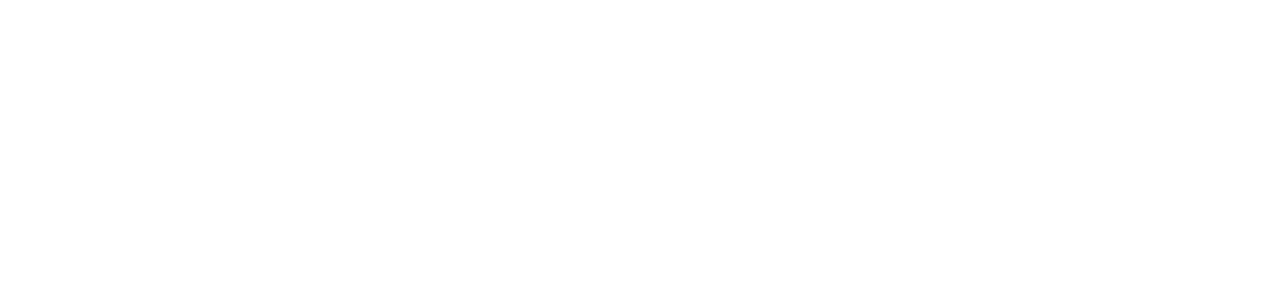
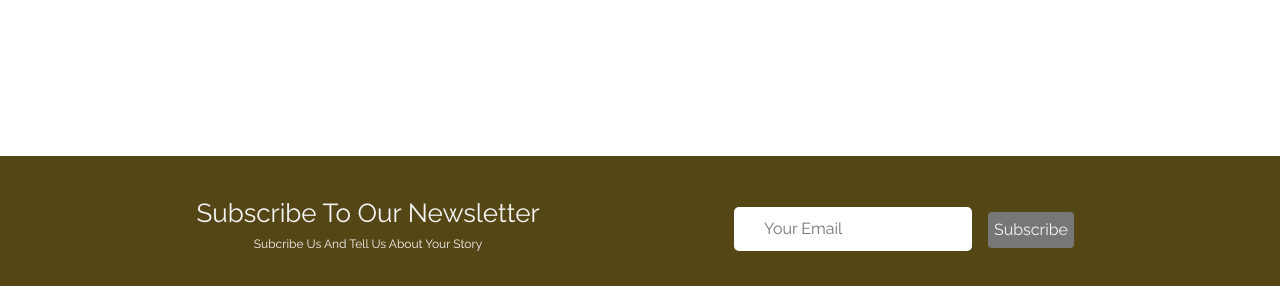
Before and after one commit to KayodeOlusi/holy-fellowship, a React (Create React App) app: page / in a window 1280 px wide. Shown: the part 1308-1608 px from the top of the page. Before the commit the page ends 1528 px from the top, so only its background shows below. Built offline with nearby package versions, Linux system fonts and the light colour scheme.

Commit message:
done with  landing page

```diff
--- a/src/App.css
+++ b/src/App.css
@@ -134,6 +134,43 @@
 
 /*********************END OF BOTTOMPAGE STYLING******************************************/
 
+/*********************FOOTER STYLING******************************************/
+
+.newsletter .newsletter-content {
+  padding: 26px;
+}
+
+.footer {
+  background-color: #554616;
+  margin-bottom: 14px;
+}
+
+.newsletter .newsletter-content h2 {
+  color: whitesmoke;
+  font-size: 26px;
+}
+
+.newsletter .newsletter-content h4 {
+  color: whitesmoke;
+  font-size: 12px;
+}
+
+.newsletter .newsletter-content input {
+  border: none;
+  padding: 10px 30px;
+  border-radius: 5px;
+}
+
+.newsletter .newsletter-content input:focus {
+  outline: none;
+}
+
+.newsletter .newsletter-content button {
+  background-color: #777777;
+  color: whitesmoke;
+  padding: 5px;
+}
+/*********************END OF FOOTER STYLING******************************************/
 
 
 
@@ -194,6 +231,15 @@
   .bottom-page .bottom-page-text h5 {
     font-size: 13px;
   }
+
+  .newsletter .newsletter-content button {
+    background-color: #554616;
+  }
+
+  .newsletter .newsletter-content input {
+    padding: 5px 8px;
+    font-size: 13px;
+  }
 }
 
 @media only screen and (min-width: 481px) and (max-width: 768px) {
@@ -240,4 +286,8 @@
   .bottom-page .bottom-page-image {
     width: 400px;
   }
+
+  .newsletter .newsletter-content button {
+    background-color: #554616;
+  }
 }
--- a/src/components/home/Footer.js
+++ b/src/components/home/Footer.js
@@ -1,7 +1,20 @@
 const Footer = () => {
     return (
         <div className="footer">
-
+            <div className = "newsletter container">
+                <div className="row d-flex justify-content-center align-items-center newsletter-content text-center texts">
+                    <div className="col-sm-12 col-md-6 col-lg-6 mt-3">
+                        <h2>Subscribe To Our Newsletter</h2>
+                        <h4>Subcribe Us And Tell Us About Your Story</h4>
+                    </div>
+                    <div className="col-sm-12 col-md-6 col-lg-6 text-center mt-3">
+                        <form>
+                            <input type = "text" placeholder = "Your Email" />
+                            <button className = "btn mx-3">Subscribe</button>
+                        </form>
+                    </div>
+                </div>
+            </div>
         </div>
      );
 }
--- a/src/components/home/Home.js
+++ b/src/components/home/Home.js
@@ -1,4 +1,5 @@
 import BottomPage from "./BottomPage.js";
+import Footer from "./Footer.js";
 import FrontImage from "./FrontImage.js";
 import Navbar from "./Navbar.js"
 
@@ -8,6 +9,7 @@
             <Navbar />
             <FrontImage />
             <BottomPage />
+            <Footer />
         </div>
      );
 }
```
